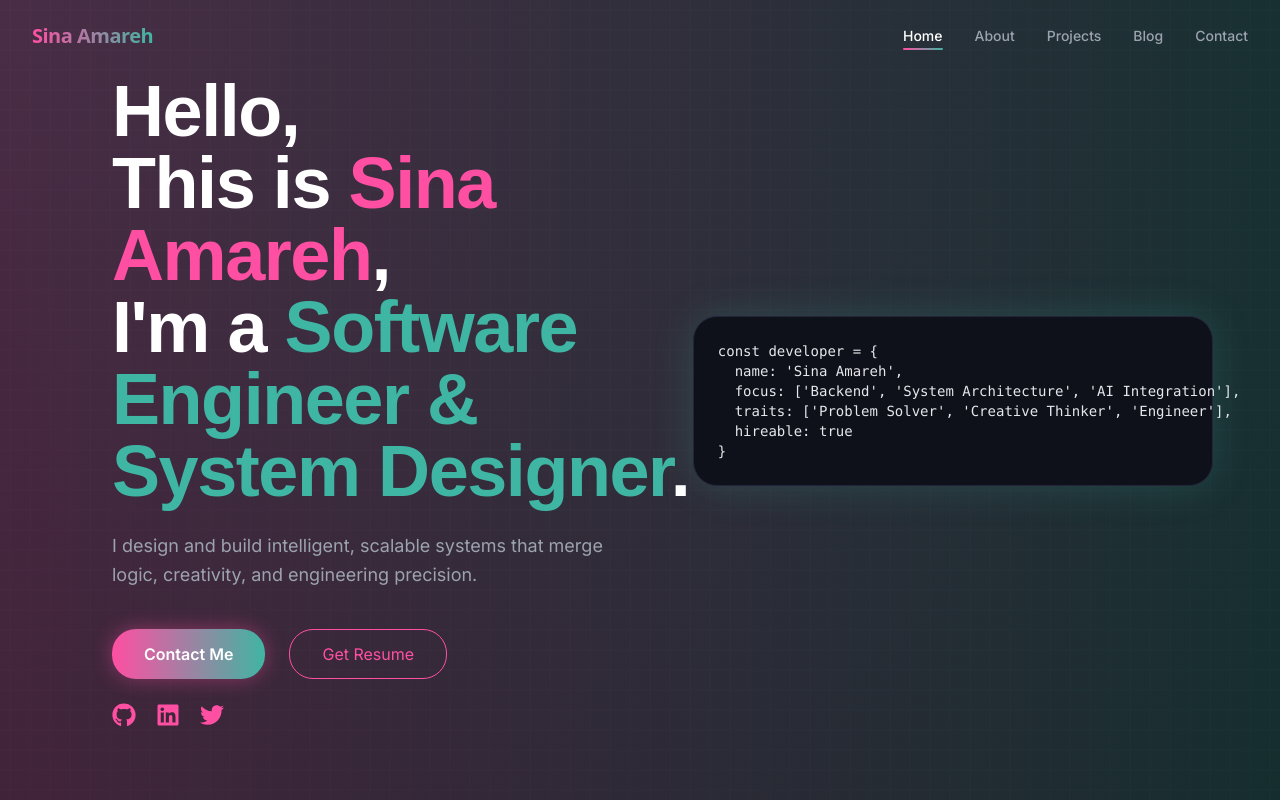
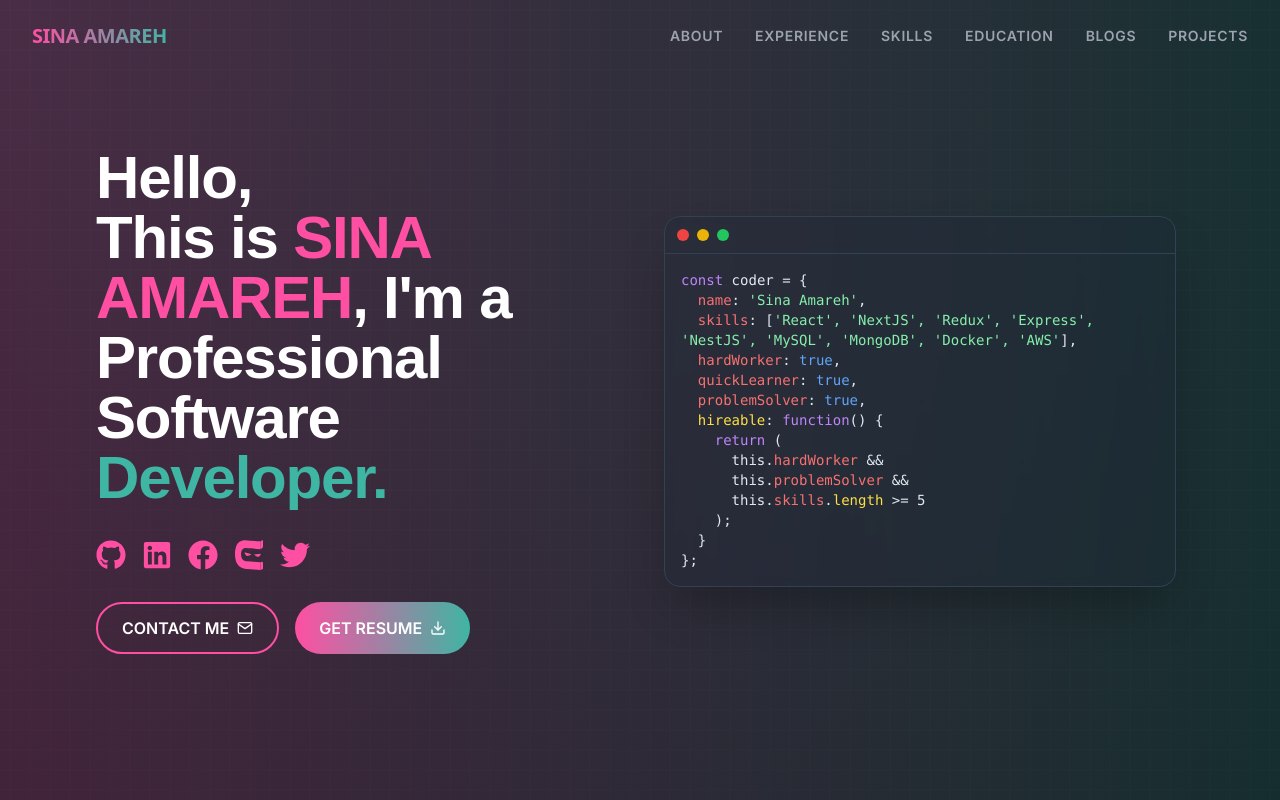
Before and after one commit to Sina-Amare/Portfolio, a Next.js app: page / in a window 1280 px wide. Shown: the top 800 px of the page. Built offline with nearby package versions, Linux system fonts and the light colour scheme; a web font is replaced by a local one.

Commit message:
fix(task-2.4): aligned hero and layout with template.png, fixed JS/React errors, validated UI consistency

```diff
--- a/app/(site)/components/Hero.tsx
+++ b/app/(site)/components/Hero.tsx
@@ -1,49 +1,152 @@
+"use client";
+import { motion } from "framer-motion";
+import Link from "next/link";
+import { FaGithub, FaLinkedin, FaFacebook, FaTwitter } from "react-icons/fa";
+import { SiCodingninjas } from "react-icons/si";
+import { FiDownload, FiMail } from "react-icons/fi";
 
-import { FaGithub, FaLinkedin, FaTwitter } from 'react-icons/fa';
+const codeString = `const coder = {
+  name: 'Sina Amareh',
+  skills: ['React', 'NextJS', 'Redux', 'Express',
+           'NestJS', 'MySQL', 'MongoDB', 'Docker', 'AWS'],
+  hardWorker: true,
+  quickLearner: true,
+  problemSolver: true,
+  hireable: function() {
+    return (
+      this.hardWorker &&
+      this.problemSolver &&
+      this.skills.length >= 5
+    );
+  }
+};`;
 
 const Hero = () => {
   return (
-    <div className="min-h-screen flex items-center justify-between px-10 md:px-20 max-w-[1600px] mx-auto">
-      <div className="w-full md:w-[55%]">
-        <h1 className="text-6xl md:text-7xl font-extrabold leading-tight text-white">
+    <section className="min-h-screen flex items-center justify-center px-4 sm:px-8 lg:px-16">
+      <div className="w-full max-w-screen-xl mx-auto grid grid-cols-1 lg:grid-cols-2 items-center gap-12 lg:gap-8">
+        {/* Left Column */}
+        <motion.div
+          initial={{ opacity: 0, x: -50 }}
+          animate={{ opacity: 1, x: 0 }}
+          transition={{ duration: 0.8, ease: "easeOut" }}
+          className="flex flex-col items-center lg:items-start text-center lg:text-left"
+        >
+          <h1 className="text-4xl sm:text-5xl md:text-6xl font-bold text-white leading-tight">
             Hello,
             <br />
-          This is <span className="text-[#ff4fa3]">Sina Amareh</span>,<br />
-          I'm a <span className="text-[#3fb5a3]">Software Engineer & System Designer</span>.
+            This is <span className="text-[#ff4fa3]">SINA AMAREH</span>, I'm a
+            <br />
+            Professional Software
+            <br />
+            <span className="text-[#3fb5a3]">Developer.</span>
           </h1>
-        <p className="text-gray-400 mt-6 text-lg max-w-[45ch] leading-relaxed">
-          I design and build intelligent, scalable systems that merge logic, creativity, and engineering
-          precision.
-        </p>
-        <div className="flex gap-6 mt-10">
-          <button className="px-8 py-3 rounded-xl text-white font-semibold bg-gradient-to-r from-[#ff4fa3] to-[#3fb5a3] hover:scale-105 shadow-[0_0_20px_#ff4fa366] transition-all duration-300">
-            Contact Me
-          </button>
-          <button className="px-8 py-3 rounded-xl text-[#ff4fa3] border border-[#ff4fa3] hover:bg-[#ff4fa310] hover:scale-105 transition-all duration-300">
-            Get Resume
-          </button>
+
+          <div className="flex gap-4 mt-8 text-3xl text-[#ff4fa3]">
+            <Link href="#" aria-label="Github">
+              <FaGithub className="hover:text-white transition-colors" />
+            </Link>
+            <Link href="#" aria-label="LinkedIn">
+              <FaLinkedin className="hover:text-white transition-colors" />
+            </Link>
+            <Link href="#" aria-label="Facebook">
+              <FaFacebook className="hover:text-white transition-colors" />
+            </Link>
+            <Link href="#" aria-label="CodingNinjas">
+              <SiCodingninjas className="hover:text-white transition-colors" />
+            </Link>
+            <Link href="#" aria-label="Twitter">
+              <FaTwitter className="hover:text-white transition-colors" />
+            </Link>
           </div>
-        <div className="flex gap-5 mt-6 text-2xl text-[#ff4fa3]">
-          <FaGithub className="hover:text-[#3fb5a3] cursor-pointer" />
-          <FaLinkedin className="hover:text-[#3fb5a3] cursor-pointer" />
-          <FaTwitter className="hover:text-[#3fb5a3] cursor-pointer" />
+
+          <div className="flex flex-col sm:flex-row gap-4 mt-8 w-full sm:w-auto">
+            <motion.button
+              whileHover={{ scale: 1.05 }}
+              whileTap={{ scale: 0.95 }}
+              className="flex items-center justify-center gap-2 w-full sm:w-auto px-6 py-3 rounded-full text-white font-semibold border-2 border-[#ff4fa3] hover:bg-[#ff4fa3]/10 transition-all duration-300"
+            >
+              CONTACT ME <FiMail />
+            </motion.button>
+            <motion.button
+              whileHover={{ scale: 1.05 }}
+              whileTap={{ scale: 0.95 }}
+              className="flex items-center justify-center gap-2 w-full sm:w-auto px-6 py-3 rounded-full text-white font-semibold bg-gradient-to-r from-[#ff4fa3] to-[#3fb5a3] transition-all duration-300"
+            >
+              GET RESUME <FiDownload />
+            </motion.button>
           </div>
+        </motion.div>
+
+        {/* Right Column */}
+        <motion.div
+          initial={{ opacity: 0, scale: 0.8 }}
+          animate={{ opacity: 1, scale: 1 }}
+          transition={{ duration: 0.8, delay: 0.2, ease: "easeOut" }}
+          className="w-full max-w-lg mx-auto"
+        >
+          <div className="bg-[#1e293b]/30 backdrop-blur-sm rounded-lg border border-slate-700 shadow-2xl shadow-black/30">
+            <div className="flex items-center gap-2 p-3 border-b border-slate-700">
+              <div className="w-3 h-3 rounded-full bg-red-500"></div>
+              <div className="w-3 h-3 rounded-full bg-yellow-500"></div>
+              <div className="w-3 h-3 rounded-full bg-green-500"></div>
             </div>
-      <div className="hidden md:block w-[45%]">
-        <div className="w-full md:w-[520px] bg-[#0f111a] rounded-xl border border-[#23263a] p-6 shadow-[0_0_40px_#3fb5a333] font-mono text-sm text-gray-200">
-          <pre>
+            <div className="p-4">
+              <pre className="font-mono text-sm text-slate-200 whitespace-pre-wrap">
                 <code>
-              {`const developer = {
-  name: 'Sina Amareh',
-  focus: ['Backend', 'System Architecture', 'AI Integration'],
-  traits: ['Problem Solver', 'Creative Thinker', 'Engineer'],
-  hireable: true
-}`}
+                  <span className="text-purple-400">const</span>{" "}
+                  <span className="text-teal-300">coder</span> = {"{"}
+                  <br />
+                  {"  "}
+                  <span className="text-red-400">name</span>:{" "}
+                  <span className="text-green-300">'Sina Amareh'</span>,
+                  <br />
+                  {"  "}
+                  <span className="text-red-400">skills</span>: [
+                  <span className="text-green-300">
+                    'React', 'NextJS', 'Redux', 'Express', 'NestJS', 'MySQL', 'MongoDB', 'Docker',
+                    'AWS'
+                  </span>
+                  ],
+                  <br />
+                  {"  "}
+                  <span className="text-red-400">hardWorker</span>:{" "}
+                  <span className="text-blue-400">true</span>,
+                  <br />
+                  {"  "}
+                  <span className="text-red-400">quickLearner</span>:{" "}
+                  <span className="text-blue-400">true</span>,
+                  <br />
+                  {"  "}
+                  <span className="text-red-400">problemSolver</span>:{" "}
+                  <span className="text-blue-400">true</span>,
+                  <br />
+                  {"  "}
+                  <span className="text-yellow-300">hireable</span>:{" "}
+                  <span className="text-purple-400">function</span>() {"{"}
+                  <br />
+                  {"    "}
+                  <span className="text-purple-400">return</span> (
+                  <br />
+                  {"      "}this.<span className="text-red-400">hardWorker</span> &amp;&amp;
+                  <br />
+                  {"      "}this.<span className="text-red-400">problemSolver</span> &amp;&amp;
+                  <br />
+                  {"      "}this.<span className="text-red-400">skills</span>.
+                  <span className="text-yellow-300">length</span> &gt;= 5
+                  <br />
+                  {"    "});
+                  <br />
+                  {"  }"}
+                  <br />
+                  {"};"}
                 </code>
               </pre>
             </div>
           </div>
+        </motion.div>
       </div>
+    </section>
   );
 };
 
--- a/app/(site)/components/Navigation.tsx
+++ b/app/(site)/components/Navigation.tsx
@@ -7,11 +7,12 @@ export default function Navigation() {
   const pathname = usePathname();
 
   const navLinks = [
-    { name: "Home", path: "/" },
-    { name: "About", path: "/about" },
-    { name: "Projects", path: "/projects" },
-    { name: "Blog", path: "/blog" },
-    { name: "Contact", path: "/contact" },
+    { name: "ABOUT", path: "/about" },
+    { name: "EXPERIENCE", path: "/experience" },
+    { name: "SKILLS", path: "/skills" },
+    { name: "EDUCATION", path: "/education" },
+    { name: "BLOGS", path: "/blogs" },
+    { name: "PROJECTS", path: "/projects" },
   ];
 
   return (
@@ -25,19 +26,19 @@ export default function Navigation() {
         <Link href="/">
           <motion.h1
             className="text-xl font-bold font-display tracking-tight bg-gradient-to-r from-[#ff4fa3] to-[#3fb5a3] bg-clip-text text-transparent"
-            whileHover={{ scale: 1.05 }}
+            whileHover={{ scale: 1.05, textShadow: "0 0 8px #3fb5a3" }}
             whileTap={{ scale: 0.95 }}
           >
-            Sina Amareh
+            SINA AMAREH
           </motion.h1>
         </Link>
 
-        <ul className="flex space-x-8 text-sm font-sans">
+        <ul className="hidden md:flex space-x-8 text-sm font-sans">
           {navLinks.map((link) => (
             <li key={link.path} className="nav-link relative">
               <Link href={link.path}>
                 <motion.span
-                  className={`font-medium transition-all duration-300 relative ${
+                  className={`font-semibold tracking-wider transition-all duration-300 relative ${
                     pathname === link.path ? "text-white" : "text-gray-400 hover:text-white"
                   }`}
                 >
```
Lines whose indentation alone changed are shown as unchanged.
